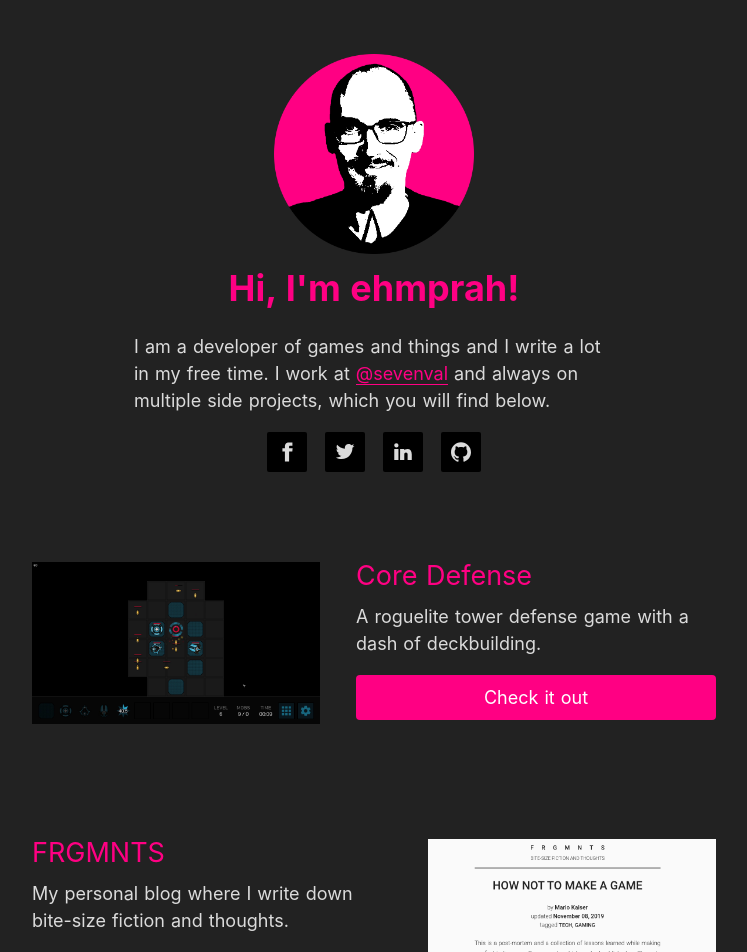
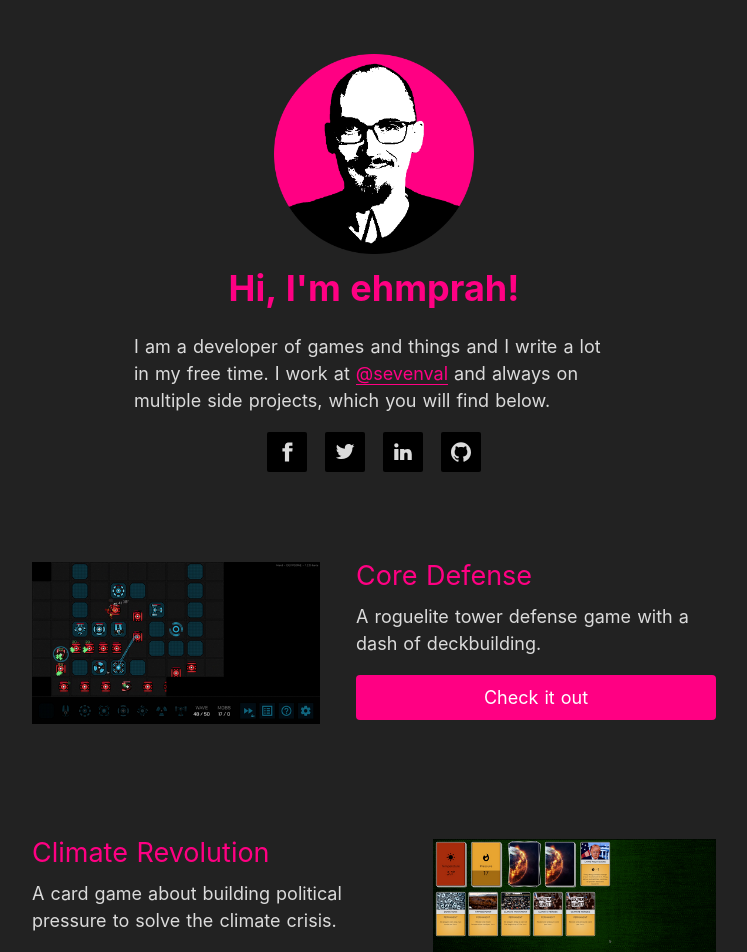
Before and after one commit to ehmprah/ehmprah.com, a Nuxt app: page / in a window 1280 px wide. Shown: the top 952 px of the page, without its empty margins (266-1013 px from the left). Built offline with nearby package versions, Linux system fonts and the light colour scheme.

Commit message:
Add climate revolution project

```diff
--- a/pages/index.vue
+++ b/pages/index.vue
@@ -20,6 +20,14 @@
           image="/screenshot_core_defense.png"
         >
           A roguelite tower defense game with a dash of deckbuilding.
+        </Project>
+        <Project
+          title="Climate Revolution"
+          url="https://ehmprah.itch.io/climate-revolution"
+          image="/screenshot_climate_revolution.png"
+        >
+          A card game about building political pressure to solve the climate
+          crisis.
         </Project>
         <Project
           title="FRGMNTS"
```
Also changed, not shown: static/screenshot_climate_revolution.png (added), static/screenshot_core_defense.png.
